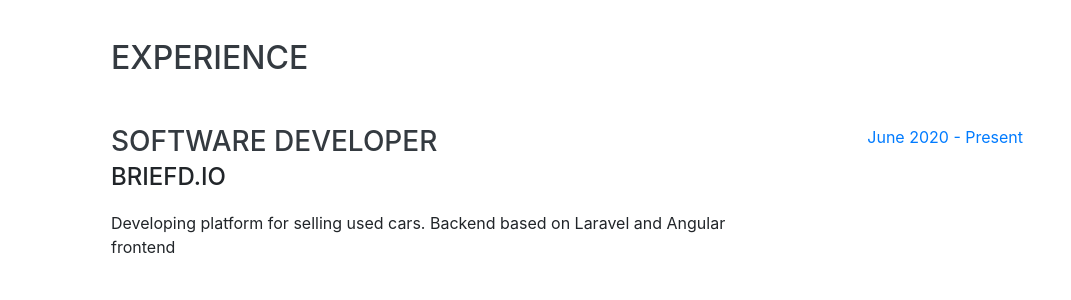
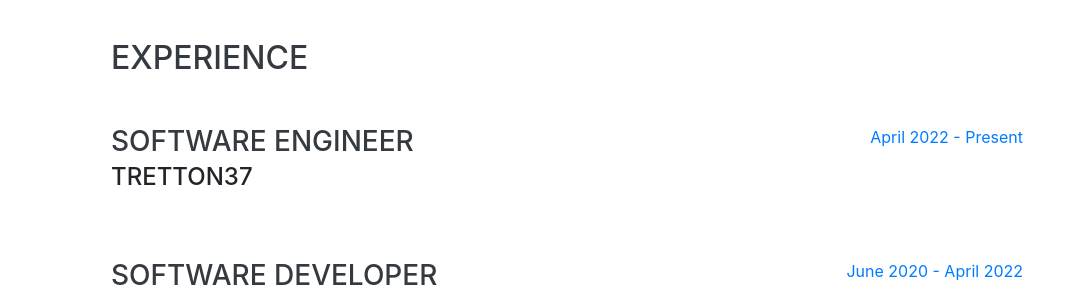
Before and after one commit to umrak11/personal-website, a website with bundled scripts: page index.html in a window 1280 px wide. Shown: the part 810-1110 px from the top of the page, without its empty margins (209-1280 px from the left). Built offline with nearby package versions, Linux system fonts and the light colour scheme; a web font is replaced by a local one.

Commit message:
Update index.html

```diff
--- a/index.html
+++ b/index.html
@@ -85,6 +85,17 @@
       <div class="w-100">
         <h2 class="mb-5">Experience</h2>
 
+         <div class="resume-item d-flex flex-column flex-md-row justify-content-between mb-5">
+          <div class="resume-content">
+            <h3 class="mb-0">Software engineer</h3>
+            <div class="subheading mb-3">tretton37</div>
+          </div>
+          <div class="resume-date text-md-right">
+            <span class="text-primary">April 2022 - Present</span>
+          </div>
+        </div>
+
+
         <div class="resume-item d-flex flex-column flex-md-row justify-content-between mb-5">
           <div class="resume-content">
             <h3 class="mb-0">Software developer</h3>
@@ -92,7 +103,7 @@
             <p>Developing platform for selling used cars. Backend based on Laravel and Angular frontend</p>
           </div>
           <div class="resume-date text-md-right">
-            <span class="text-primary">June 2020 - Present</span>
+            <span class="text-primary">June 2020 - April 2022</span>
           </div>
         </div>
 
```
